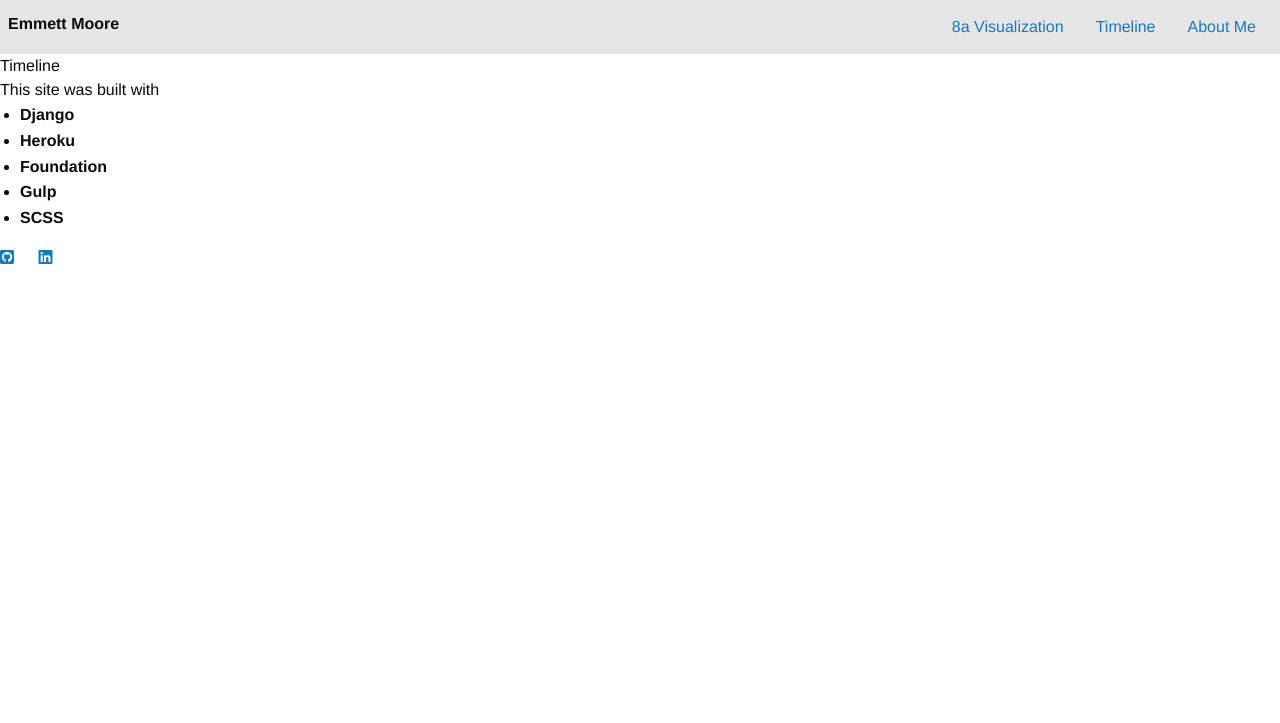
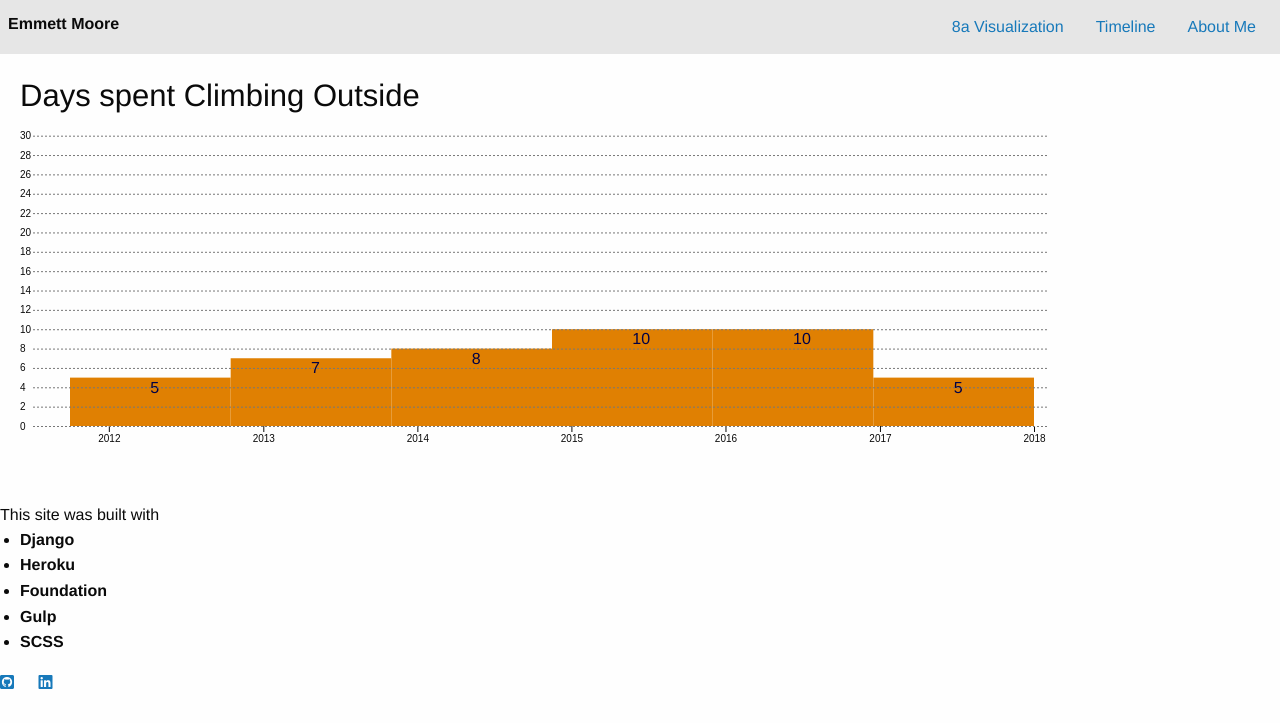
Before and after one commit to emmettmoore/personal-site, a Django app: page /timeline/ in a window 1280 px wide. Shown: the top 723 px of the page. Run offline with Django 3.2, Linux system fonts and the light colour scheme; style sheets or scripts are compiled from the project's sources; some libraries are stand-ins or nearby versions.

Commit message:
poc for a bar chart with time series data.
hacking a few things together; will clean up and make reusable
later. learning how to use d3

```diff
--- a/main/static/main/d3/d3.js
+++ b/main/static/main/d3/d3.js
@@ -0,0 +1,87 @@
+var data = [
+    { 'value': 5, 'text': "5", },
+    { 'value': 7, 'text': "7", },
+    { 'value': 8, 'text': "8", },
+    { 'value': 10, 'text': "10", },
+    { 'value': 10, 'text': "10", },
+    { 'value': 5, 'text': "5", },
+];
+
+var chartMargin = {top: 0, right: 20, bottom: 50, left: 50};
+
+var chartWidth = 964, chartHeight = 300;
+
+var y = d3.scaleLinear()
+    .domain([0, 31])
+    .range([chartHeight, 0]);
+
+var barWidth = chartWidth / data.length;
+
+var x = d3.scaleTime()
+    .domain([new Date(2011, 9, 1), new Date(2017, 12, 1)])
+    .range([0, chartWidth]);
+
+function customXAxis(g) {
+    g.call(xAxis);
+    g.select(".domain").remove();
+}
+
+function customYAxis(g) {
+    g.call(yAxis);
+    g.select(".domain").remove();
+    g.selectAll(".tick line").attr("stroke", "#777").attr("stroke-dasharray", "2,2");
+    g.selectAll(".tick text").attr("x", -13).attr("dy", 3);
+}
+
+var xAxis = d3.axisBottom(x)
+    .ticks(d3.timeYear);
+
+var yAxis = d3.axisRight(y)
+    .tickSize(chartWidth + chartMargin.left)
+    .tickFormat(function(d) { return d; });
+
+var chart = d3.select(".chart")
+    .attr("width", chartWidth + chartMargin.left + chartMargin.right)  //svg width
+    .attr("height", chartHeight + chartMargin.top + chartMargin.bottom) // svg height
+    .append("g")
+    .attr(
+        "transform", // move right / down a bit
+        "translate(" + chartMargin.left + "," + chartMargin.top + ")"
+     )
+
+var bar = chart.append("g")
+    .selectAll("g")
+    .data(data)
+    .enter().append("g")
+    .attr(
+        "transform",
+        function(d, i) {
+             return "translate(" + i * barWidth + ",0)";
+          }
+    );
+
+bar.append("rect")
+    .attr("y", function(d) { return y(d.value); })
+    .attr("height", function(d) { return chartHeight - y(d.value); })
+    .attr("width", barWidth);
+
+bar.append("text")
+    .attr("x", barWidth / 2)
+    .attr("y", function(d) { return y(d.value) + 3; })
+    .attr("dy", ".75em")
+    .text(function(d) { return d.text; });
+
+// X-Axis
+chart.append("g")
+    .attr( // axis translation
+        "transform",
+        "translate(0,"+chartHeight+")"
+    )
+    .call(customXAxis)
+
+// Y-Axis
+chart.append("g")
+    .attr(
+        "transform", "translate(-" + (chartMargin.left-13) + ",0)"
+    )
+    .call(customYAxis)
--- /dev/null
+++ b/main/static/main/scss/timeline.scss
@@ -0,0 +1,14 @@
+@import 'eb-colors';
+.timeline-wrapper {
+  margin: 20px;
+}
+
+
+svg.chart {
+  fill: $eb-blue;
+  g {
+    rect {
+      fill: $eb-orange;
+    }
+  }
+}
--- a/main/templates/main/base.html
+++ b/main/templates/main/base.html
@@ -67,6 +67,8 @@
         </div>
       </div>
     {% endblock footer %}
+    {% block after_body_scripts %}
+    {% endblock after_body_scripts %}
   {% endblock body %}
   </body>
 </html>
--- a/main/templates/main/timeline.html
+++ b/main/templates/main/timeline.html
@@ -1,11 +1,18 @@
 {% extends "main/base.html" %}
 {% load staticfiles %}
 {% block extra_assets %}
+  <link rel="stylesheet" type="text/css"
+        href="{% static "main/build/css/timeline.css" %}">
+{% endblock extra_assets %}
+{% block after_body_scripts %}
   {{ block.super }}
   <script src="https://d3js.org/d3.v4.min.js"></script>
   <script src="{% static "main/d3/d3.js" %}"></script>
-{% endblock extra_assets %}
+{% endblock after_body_scripts %}
 
 {% block viewport_content %}
-  Timeline
+  <div class="timeline-wrapper">
+    <h3>Days spent Climbing Outside</h3>
+    <svg class="chart"></svg>
+  </div>
 {% endblock viewport_content %}
```
